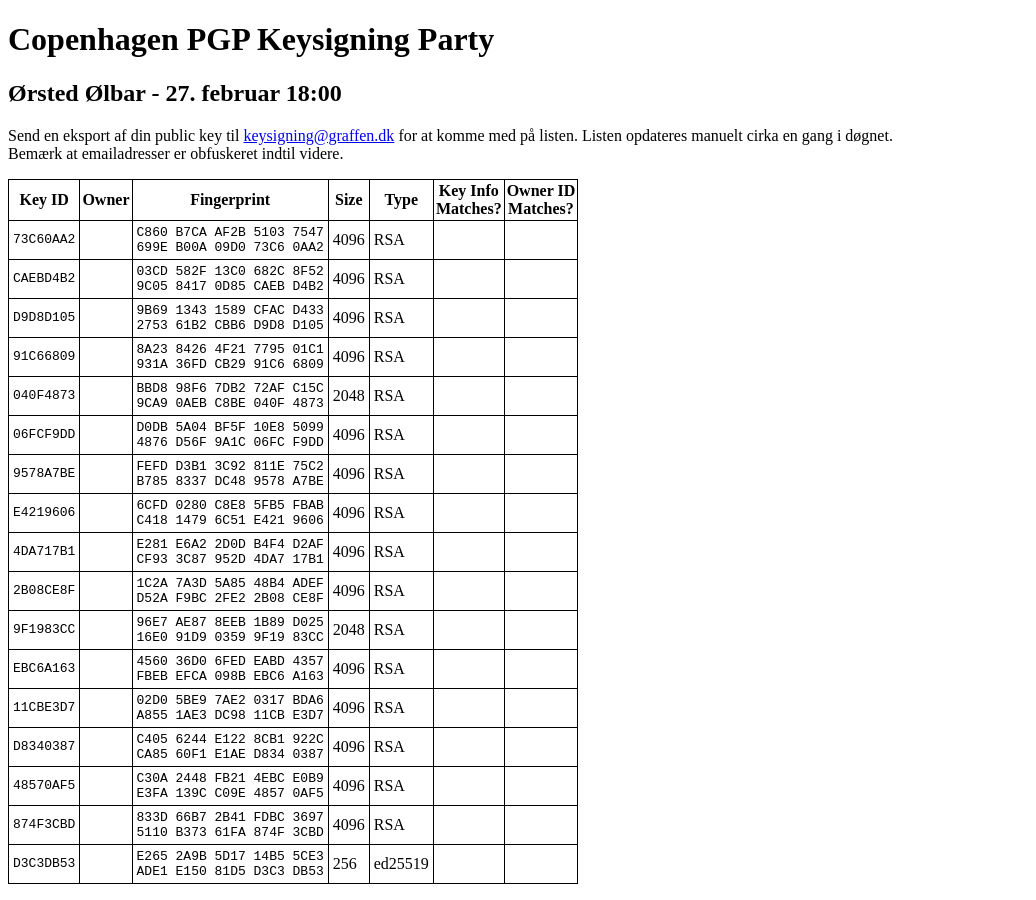
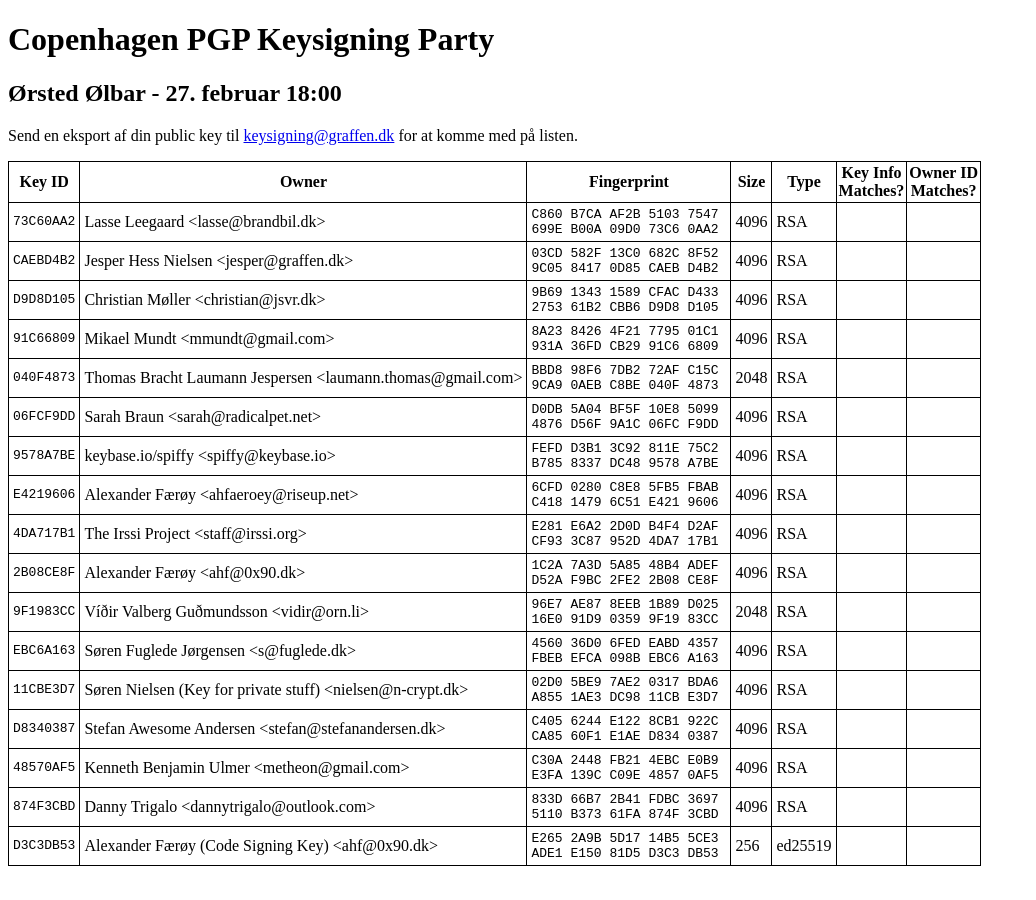
Before and after one commit to graffen/graffen.github.io, a Jekyll site: the page built from keysigning/index.md, in a window 1280 px wide. Shown: the whole page, without its empty margins (0-1036 px from the left). Built offline with Jekyll 4.4.1, drawn with Linux system fonts in a browser that asks for light colours.

Commit message:
Finalizing KeySigning list

```diff
--- a/keysigning/index.md
+++ b/keysigning/index.md
@@ -2,45 +2,48 @@
 layout: keysigningparty
 ---
 
+
 # Copenhagen PGP Keysigning Party
+
 
 ## Ørsted Ølbar - 27. februar 18:00
 
-Send en eksport af din public key til <a href="mailto:keysigning@graffen.dk">keysigning@graffen.dk</a> for at komme med på listen. Listen opdateres manuelt cirka en gang i døgnet.
-Bemærk at emailadresser er obfuskeret indtil videre.
+
+Send en eksport af din public key til <a href="mailto:keysigning@graffen.dk">keysigning@graffen.dk</a> for at komme med på listen.
 <table><tr><th>Key ID</th><th>Owner</th><th>Fingerprint</th><th>Size</th><th>Type</th><th>Key Info<br />Matches?</th><th>Owner ID<br />Matches?</th></tr>
-<tr><td><pre>73C60AA2</pre></td><td></td><td><pre>C860 B7CA AF2B 5103 7547
-699E B00A 09D0 73C6 0AA2</pre></td><td>4096</td><td>RSA</td><td></td><td></td></tr>
-<tr><td><pre>CAEBD4B2</pre></td><td></td><td><pre>03CD 582F 13C0 682C 8F52
-9C05 8417 0D85 CAEB D4B2</pre></td><td>4096</td><td>RSA</td><td></td><td></td></tr>
-<tr><td><pre>D9D8D105</pre></td><td></td><td><pre>9B69 1343 1589 CFAC D433
-2753 61B2 CBB6 D9D8 D105</pre></td><td>4096</td><td>RSA</td><td></td><td></td></tr>
-<tr><td><pre>91C66809</pre></td><td></td><td><pre>8A23 8426 4F21 7795 01C1
-931A 36FD CB29 91C6 6809</pre></td><td>4096</td><td>RSA</td><td></td><td></td></tr>
-<tr><td><pre>040F4873</pre></td><td></td><td><pre>BBD8 98F6 7DB2 72AF C15C
-9CA9 0AEB C8BE 040F 4873</pre></td><td>2048</td><td>RSA</td><td></td><td></td></tr>
-<tr><td><pre>06FCF9DD</pre></td><td></td><td><pre>D0DB 5A04 BF5F 10E8 5099
-4876 D56F 9A1C 06FC F9DD</pre></td><td>4096</td><td>RSA</td><td></td><td></td></tr>
-<tr><td><pre>9578A7BE</pre></td><td></td><td><pre>FEFD D3B1 3C92 811E 75C2
-B785 8337 DC48 9578 A7BE</pre></td><td>4096</td><td>RSA</td><td></td><td></td></tr>
-<tr><td><pre>E4219606</pre></td><td></td><td><pre>6CFD 0280 C8E8 5FB5 FBAB
-C418 1479 6C51 E421 9606</pre></td><td>4096</td><td>RSA</td><td></td><td></td></tr>
-<tr><td><pre>4DA717B1</pre></td><td></td><td><pre>E281 E6A2 2D0D B4F4 D2AF
-CF93 3C87 952D 4DA7 17B1</pre></td><td>4096</td><td>RSA</td><td></td><td></td></tr>
-<tr><td><pre>2B08CE8F</pre></td><td></td><td><pre>1C2A 7A3D 5A85 48B4 ADEF
-D52A F9BC 2FE2 2B08 CE8F</pre></td><td>4096</td><td>RSA</td><td></td><td></td></tr>
-<tr><td><pre>9F1983CC</pre></td><td></td><td><pre>96E7 AE87 8EEB 1B89 D025
-16E0 91D9 0359 9F19 83CC</pre></td><td>2048</td><td>RSA</td><td></td><td></td></tr>
-<tr><td><pre>EBC6A163</pre></td><td></td><td><pre>4560 36D0 6FED EABD 4357
-FBEB EFCA 098B EBC6 A163</pre></td><td>4096</td><td>RSA</td><td></td><td></td></tr>
-<tr><td><pre>11CBE3D7</pre></td><td></td><td><pre>02D0 5BE9 7AE2 0317 BDA6
-A855 1AE3 DC98 11CB E3D7</pre></td><td>4096</td><td>RSA</td><td></td><td></td></tr>
-<tr><td><pre>D8340387</pre></td><td></td><td><pre>C405 6244 E122 8CB1 922C
-CA85 60F1 E1AE D834 0387</pre></td><td>4096</td><td>RSA</td><td></td><td></td></tr>
-<tr><td><pre>48570AF5</pre></td><td></td><td><pre>C30A 2448 FB21 4EBC E0B9
-E3FA 139C C09E 4857 0AF5</pre></td><td>4096</td><td>RSA</td><td></td><td></td></tr>
-<tr><td><pre>874F3CBD</pre></td><td></td><td><pre>833D 66B7 2B41 FDBC 3697
-5110 B373 61FA 874F 3CBD</pre></td><td>4096</td><td>RSA</td><td></td><td></td></tr>
-<tr><td><pre>D3C3DB53</pre></td><td></td><td><pre>E265 2A9B 5D17 14B5 5CE3
-ADE1 E150 81D5 D3C3 DB53</pre></td><td>256</td><td>ed25519</td><td></td><td></td></tr>
+
+<tr><td><pre>73C60AA2</pre></td><td>Lasse Leegaard <lasse@brandbil.dk></td><td><pre>C860 B7CA AF2B 5103 7547
+699E B00A 09D0 73C6 0AA2 </pre></td><td>4096</td><td>RSA</td><td>&nbsp;</td><td>&nbsp;</td></tr>
+<tr><td><pre>CAEBD4B2</pre></td><td>Jesper Hess Nielsen <jesper@graffen.dk></td><td><pre>03CD 582F 13C0 682C 8F52
+9C05 8417 0D85 CAEB D4B2 </pre></td><td>4096</td><td>RSA</td><td>&nbsp;</td><td>&nbsp;</td></tr>
+<tr><td><pre>D9D8D105</pre></td><td>Christian Møller <christian@jsvr.dk></td><td><pre>9B69 1343 1589 CFAC D433
+2753 61B2 CBB6 D9D8 D105 </pre></td><td>4096</td><td>RSA</td><td>&nbsp;</td><td>&nbsp;</td></tr>
+<tr><td><pre>91C66809</pre></td><td>Mikael Mundt <mmundt@gmail.com></td><td><pre>8A23 8426 4F21 7795 01C1
+931A 36FD CB29 91C6 6809 </pre></td><td>4096</td><td>RSA</td><td>&nbsp;</td><td>&nbsp;</td></tr>
+<tr><td><pre>040F4873</pre></td><td>Thomas Bracht Laumann Jespersen <laumann.thomas@gmail.com></td><td><pre>BBD8 98F6 7DB2 72AF C15C
+9CA9 0AEB C8BE 040F 4873 </pre></td><td>2048</td><td>RSA</td><td>&nbsp;</td><td>&nbsp;</td></tr>
+<tr><td><pre>06FCF9DD</pre></td><td>Sarah Braun <sarah@radicalpet.net></td><td><pre>D0DB 5A04 BF5F 10E8 5099
+4876 D56F 9A1C 06FC F9DD </pre></td><td>4096</td><td>RSA</td><td>&nbsp;</td><td>&nbsp;</td></tr>
+<tr><td><pre>9578A7BE</pre></td><td>keybase.io/spiffy <spiffy@keybase.io></td><td><pre>FEFD D3B1 3C92 811E 75C2
+B785 8337 DC48 9578 A7BE </pre></td><td>4096</td><td>RSA</td><td>&nbsp;</td><td>&nbsp;</td></tr>
+<tr><td><pre>E4219606</pre></td><td>Alexander Færøy <ahfaeroey@riseup.net></td><td><pre>6CFD 0280 C8E8 5FB5 FBAB
+C418 1479 6C51 E421 9606 </pre></td><td>4096</td><td>RSA</td><td>&nbsp;</td><td>&nbsp;</td></tr>
+<tr><td><pre>4DA717B1</pre></td><td>The Irssi Project <staff@irssi.org></td><td><pre>E281 E6A2 2D0D B4F4 D2AF
+CF93 3C87 952D 4DA7 17B1 </pre></td><td>4096</td><td>RSA</td><td>&nbsp;</td><td>&nbsp;</td></tr>
+<tr><td><pre>2B08CE8F</pre></td><td>Alexander Færøy <ahf@0x90.dk></td><td><pre>1C2A 7A3D 5A85 48B4 ADEF
+D52A F9BC 2FE2 2B08 CE8F </pre></td><td>4096</td><td>RSA</td><td>&nbsp;</td><td>&nbsp;</td></tr>
+<tr><td><pre>9F1983CC</pre></td><td>Víðir Valberg Guðmundsson <vidir@orn.li></td><td><pre>96E7 AE87 8EEB 1B89 D025
+16E0 91D9 0359 9F19 83CC </pre></td><td>2048</td><td>RSA</td><td>&nbsp;</td><td>&nbsp;</td></tr>
+<tr><td><pre>EBC6A163</pre></td><td>Søren Fuglede Jørgensen <s@fuglede.dk></td><td><pre>4560 36D0 6FED EABD 4357
+FBEB EFCA 098B EBC6 A163 </pre></td><td>4096</td><td>RSA</td><td>&nbsp;</td><td>&nbsp;</td></tr>
+<tr><td><pre>11CBE3D7</pre></td><td>Søren Nielsen (Key for private stuff) <nielsen@n-crypt.dk></td><td><pre>02D0 5BE9 7AE2 0317 BDA6
+A855 1AE3 DC98 11CB E3D7 </pre></td><td>4096</td><td>RSA</td><td>&nbsp;</td><td>&nbsp;</td></tr>
+<tr><td><pre>D8340387</pre></td><td>Stefan Awesome Andersen <stefan@stefanandersen.dk></td><td><pre>C405 6244 E122 8CB1 922C
+CA85 60F1 E1AE D834 0387 </pre></td><td>4096</td><td>RSA</td><td>&nbsp;</td><td>&nbsp;</td></tr>
+<tr><td><pre>48570AF5</pre></td><td>Kenneth Benjamin Ulmer <metheon@gmail.com></td><td><pre>C30A 2448 FB21 4EBC E0B9
+E3FA 139C C09E 4857 0AF5 </pre></td><td>4096</td><td>RSA</td><td>&nbsp;</td><td>&nbsp;</td></tr>
+<tr><td><pre>874F3CBD</pre></td><td>Danny Trigalo <dannytrigalo@outlook.com></td><td><pre>833D 66B7 2B41 FDBC 3697
+5110 B373 61FA 874F 3CBD </pre></td><td>4096</td><td>RSA</td><td>&nbsp;</td><td>&nbsp;</td></tr>
+<tr><td><pre>D3C3DB53</pre></td><td>Alexander Færøy (Code Signing Key) <ahf@0x90.dk></td><td><pre>E265 2A9B 5D17 14B5 5CE3
+ADE1 E150 81D5 D3C3 DB53 </pre></td><td>256</td><td>ed25519</td><td>&nbsp;</td><td>&nbsp;</td></tr>
 </table>
```
